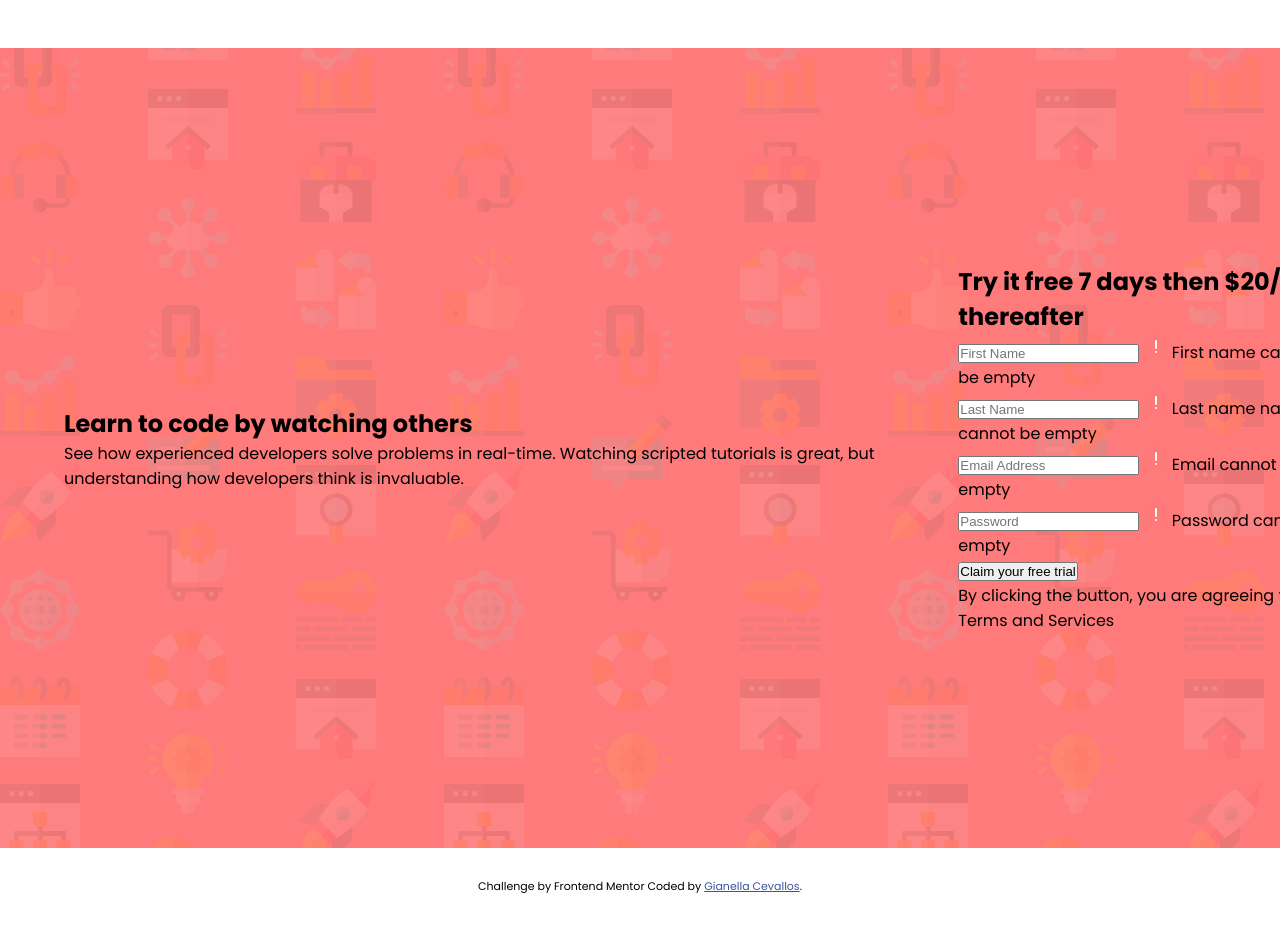
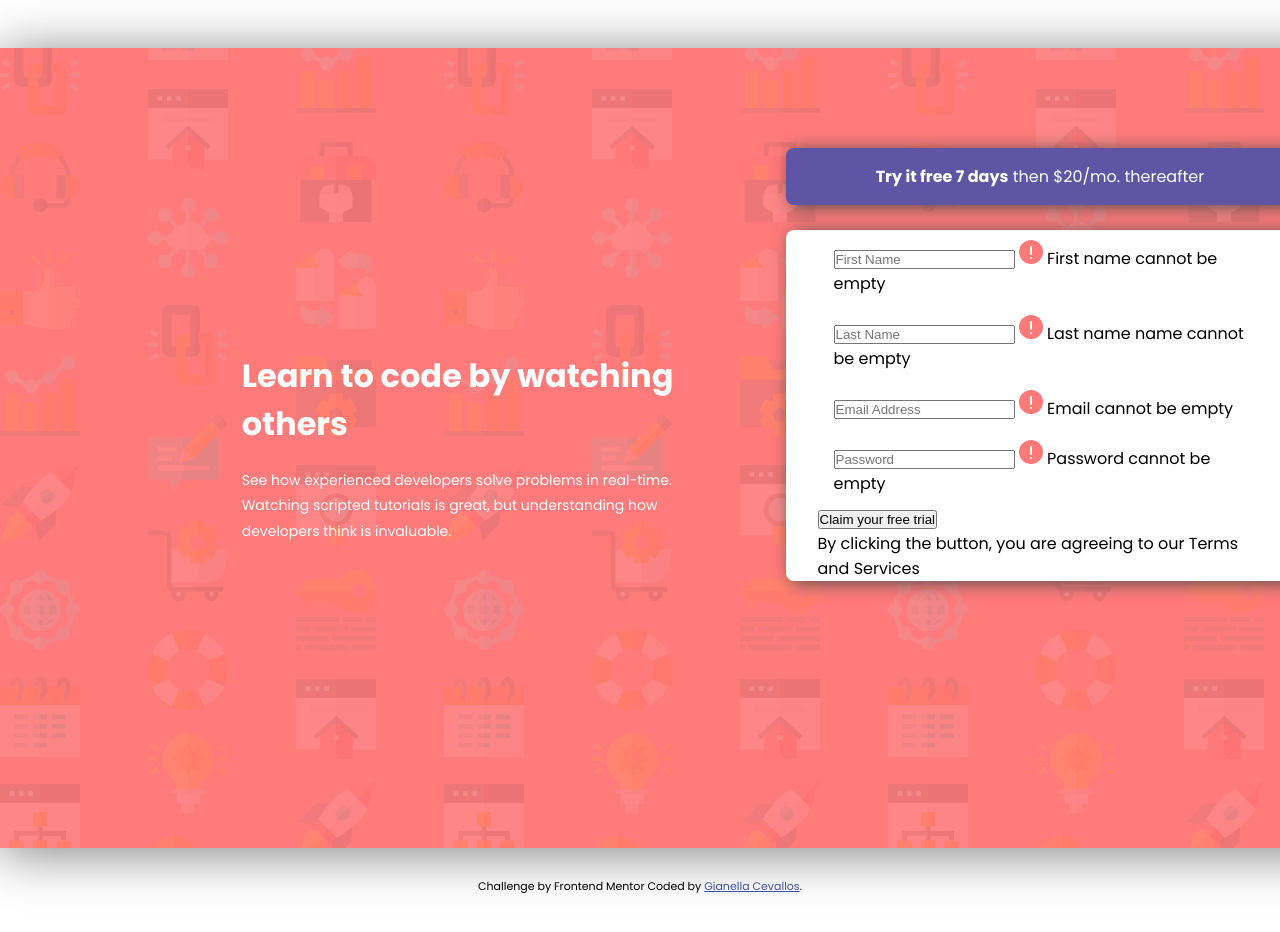
Before and after one commit to gianellin/intro-component, a plain HTML site: page index.html in a window 1280 px wide. Shown: the top 932 px of the page. Drawn offline with Linux system fonts and the light colour scheme.

Commit message:
update left side

```diff
--- a/css/main.css
+++ b/css/main.css
@@ -46,7 +46,75 @@ body {
     gap: 1.5rem;
     align-items: center;
     background-image: url("../images/bg-intro-desktop.png");
+    box-shadow: 0 5px 50px grey;
 
+}
+
+/* LEFT SIDE */
+.left {
+    color: white;
+    padding-left: 8.5rem;
+    flex: 0 0 45%;
+}
+
+
+.title1{
+    font-size: var(--fs-large);
+    margin-bottom: 20px;
+}
+
+.desc1{
+    font-size: 14px;
+    line-height:1.8;
+ }
+
+
+
+ /* RIGHT SIDE */
+.right {
+    flex: 0 0 40%;
+    height: 600px;
+}
+.heading {
+    max-width: 100%;
+    background-color: var(--clr-blue);
+    border-radius: 8px;
+    padding: 1rem;
+    color: white;
+    font-size: var(--fs-default);
+    font-weight: 400;
+    text-align: center;
+    box-shadow: 5px 2px 17px rgb(79, 76, 76);
+    margin-bottom: 25px;
+    display: block;
+}
+
+.hook {
+    font-weight: 700;
+    flex-direction: inline-block;
+}
+
+.form-group {
+    display:flex;
+    flex-direction: column;
+    width: 100%;
+    background-color: white;
+    border-radius: 8px;
+    justify-content: center;
+    align-items: center;
+    height: auto;
+    padding-left: 2rem;
+    padding-right: 2rem;
+    box-shadow: 5px 2px 17px rgb(79, 76, 76); ;
+
+}
+
+.input {
+    flex: 1;
+    display: block;
+    width: 100%;
+    padding: 0.6rem 1rem;
+    position: relative;
 }
 
 
--- a/index.html
+++ b/index.html
@@ -16,33 +16,34 @@
 
 <div class="wrapper">
   <section class="left">
-    <h2>Learn to code by watching others</h2>
+    <h1 class="title1">Learn to code by watching others</h1>
 
-    <p> See how experienced developers solve problems in real-time. Watching scripted tutorials is great,
+    <p class="desc1"> See how experienced developers solve problems in real-time. Watching scripted tutorials is great,
         but understanding how developers think is invaluable. </p>
   </section>
 
   <section class="right">
     <h2 class="heading">
-        <span>Try it free 7 days</span> then $20/mo. thereafter
+        <span class="hook">Try it free 7 days</span> then $20/mo. thereafter
     </h2>
     <div class="form-group">
         <form id="form">
-            <div>
+            <div class="input">
                 <input type="text" class="f_Name" placeholder="First Name" id="fname">
                 <span><img src="images/icon-error.svg" alt="error"></span>
                 <span class="fname_error">First name cannot be empty</span>
             </div>
-            <div>
+            <div class="input">
                 <input type="text" class="l_Name" placeholder="Last Name" id="lname">
                 <span><img src="images/icon-error.svg" alt="error"></span>
                 <span class="lname_error">Last name name cannot be empty</spa>
             </div>
-            <div><input type="text" class="email" placeholder ="Email Address" id="em">
+            <div class="input">
+                <input type="text" class="email" placeholder ="Email Address" id="em">
                 <span><img src="images/icon-error.svg" alt="error"></span>
                 <span class="email_error">Email cannot be empty</span>
             </div>
-            <div>
+            <div class="input">
                 <input type="text" class="password" placeholder="Password" id="pass">
                 <span><img src="images/icon-error.svg" alt="error"></span>
                 <span class="pass_error">Password cannot be empty</spa>
```
